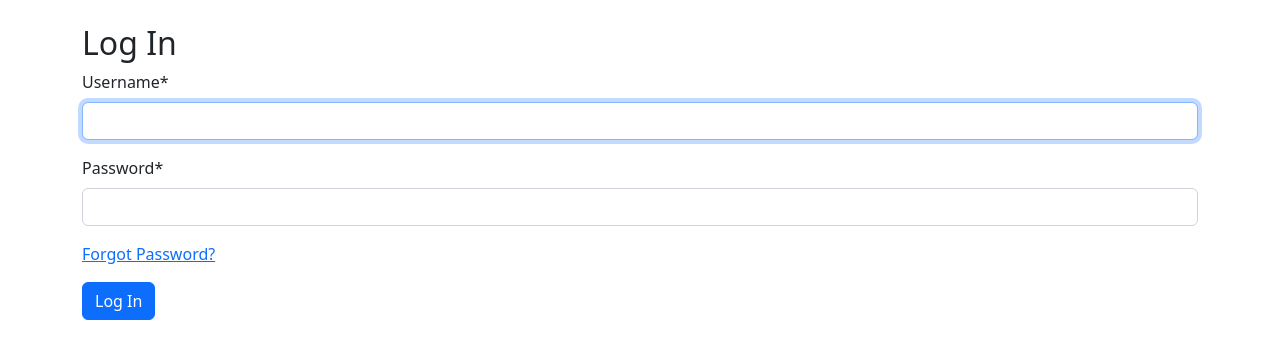
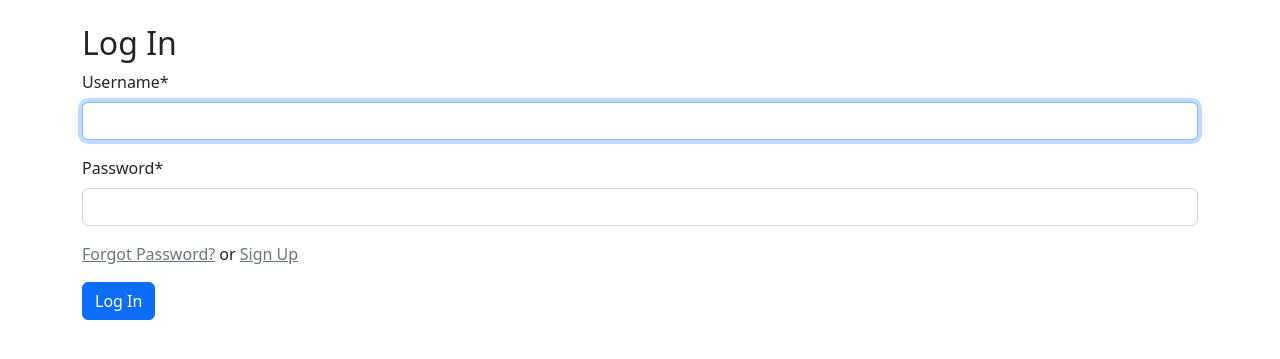
Before and after one commit to salman-farooq-sh/django_newspaper, a Django app: page /accounts/login/ in a window 1280 px wide. Shown: the part 76-435 px from the top of the page. Run offline with Django 4.2, Linux system fonts and the light colour scheme; some libraries are stand-ins or nearby versions.

Commit message:
added sign up link to login page

```diff
--- a/templates/registration/login.html
+++ b/templates/registration/login.html
@@ -8,7 +8,11 @@
     <form method="post">
         {% csrf_token %}
         {{ form|crispy }}
-        <p class="text-muted"><a href="{% url 'password_reset' %}">Forgot Password?</a></p>
+        <p>
+            <a class="text-muted" href="{% url 'password_reset' %}">Forgot Password?</a>
+            or
+            <a class="text-muted" href="{% url 'signup' %}">Sign Up</a>
+        </p>
         <button type="submit" class="btn btn-primary">Log In</button>
     </form>
 {% endblock content %}
```
